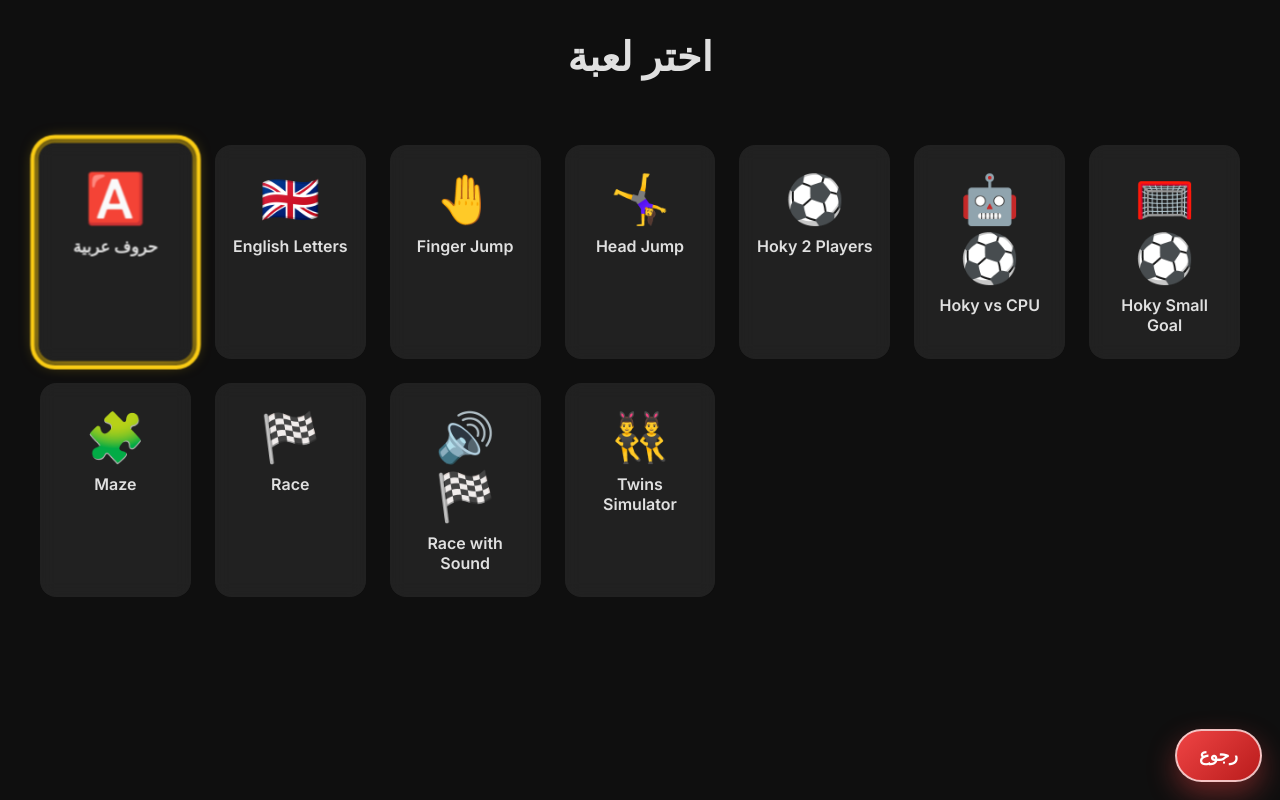
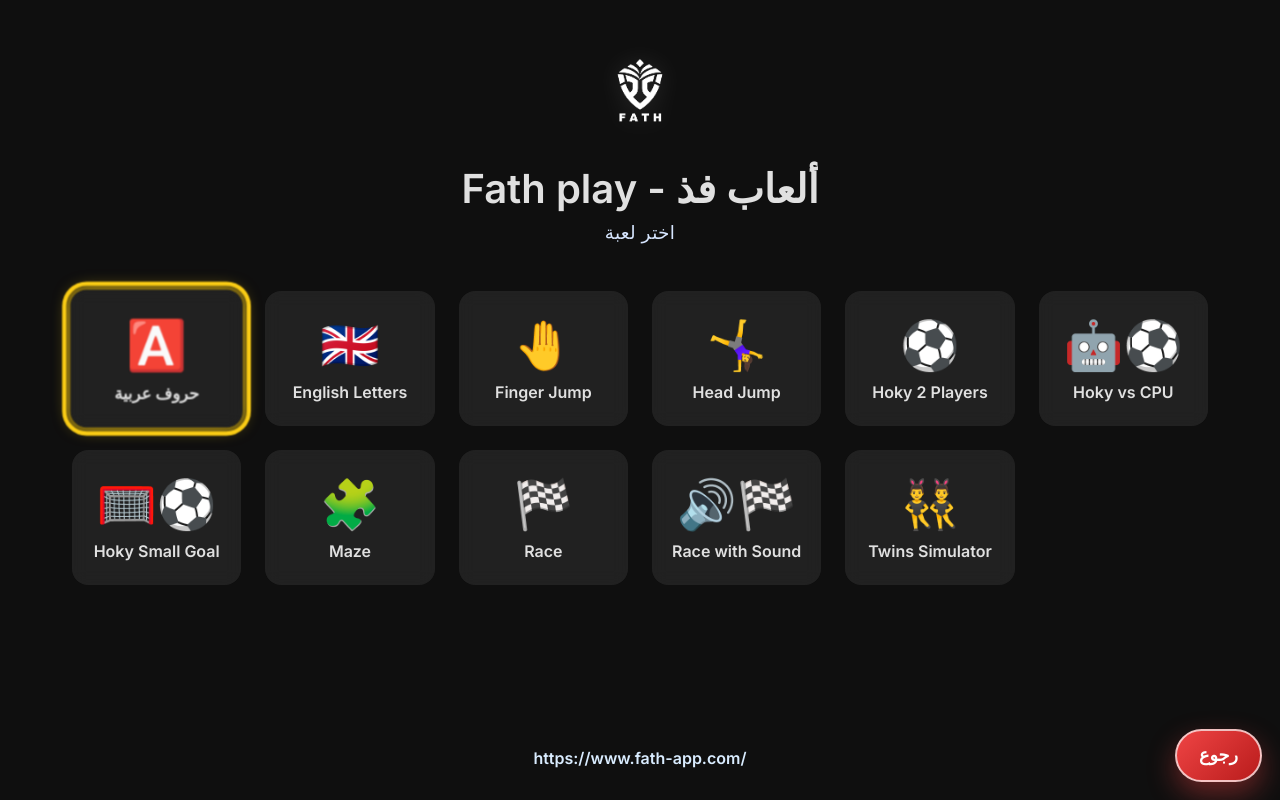
Before and after one commit to aloul84/cameragame, a plain HTML site: page index.html in a window 1280 px wide. Drawn offline with Linux system fonts and the light colour scheme.

Commit message:
add logo and url to home page

```diff
--- a/index.html
+++ b/index.html
@@ -24,12 +24,32 @@
     }
     header {
       text-align: center;
-      padding: 2rem 0;
+      padding: 2rem 0 1rem;
+    }
+    .brand-wrap {
+      display: flex;
+      align-items: center;
+      justify-content: center;
+      gap: 1rem;
+      flex-wrap: wrap;
+      margin-bottom: 0.75rem;
+    }
+    .brand-logo {
+      width: 120px;
+      height: auto;
+      display: block;
+      filter: drop-shadow(0 0 12px rgba(255,255,255,0.15));
     }
     h1 {
       margin: 0;
       font-size: 2.5rem;
       font-weight: 600;
+    }
+    .subtitle {
+      margin: 0.5rem 0 0;
+      font-size: 1.15rem;
+      color: #d7e6ff;
+      letter-spacing: 0.02em;
     }
     .grid {
       display: grid;
@@ -38,6 +58,8 @@
       padding: 2rem;
       max-width: 1200px;
       margin: 0 auto;
+      width: 100%;
+      box-sizing: border-box;
     }
     .card {
       background: var(--bg-card);
@@ -61,11 +83,29 @@
       font-size: 1rem;
       font-weight: 600;
     }
+    .footer-link {
+      margin-top: auto;
+      text-align: center;
+      padding: 1rem 1rem 2rem;
+    }
+    .footer-link a {
+      color: #d9ecff;
+      text-decoration: none;
+      font-weight: 600;
+      transition: opacity 0.2s ease;
+    }
+    .footer-link a:hover {
+      opacity: 0.8;
+    }
   </style>
 </head>
 <body>
   <header>
-    <h1>اختر لعبة</h1>
+    <div class="brand-wrap">
+      <img class="brand-logo" src="fath-logo-white.png" alt="Fath logo" />
+    </div>
+    <h1>Fath play - ألعاب فذ</h1>
+    <p class="subtitle">اختر لعبة</p>
   </header>
   <section class="grid">
     <a class="card" href="arabic-letters.html">
@@ -113,6 +153,11 @@
       <div class="title">Twins Simulator</div>
     </a>
   </section>
+
+  <div class="footer-link">
+    <a href="https://www.fath-app.com/" target="_blank" rel="noopener noreferrer">https://www.fath-app.com/</a>
+  </div>
+
   <script src="remote-nav.js"></script>
 </body>
 </html>
```
Also changed, not shown: fath-logo-white.png (added).
